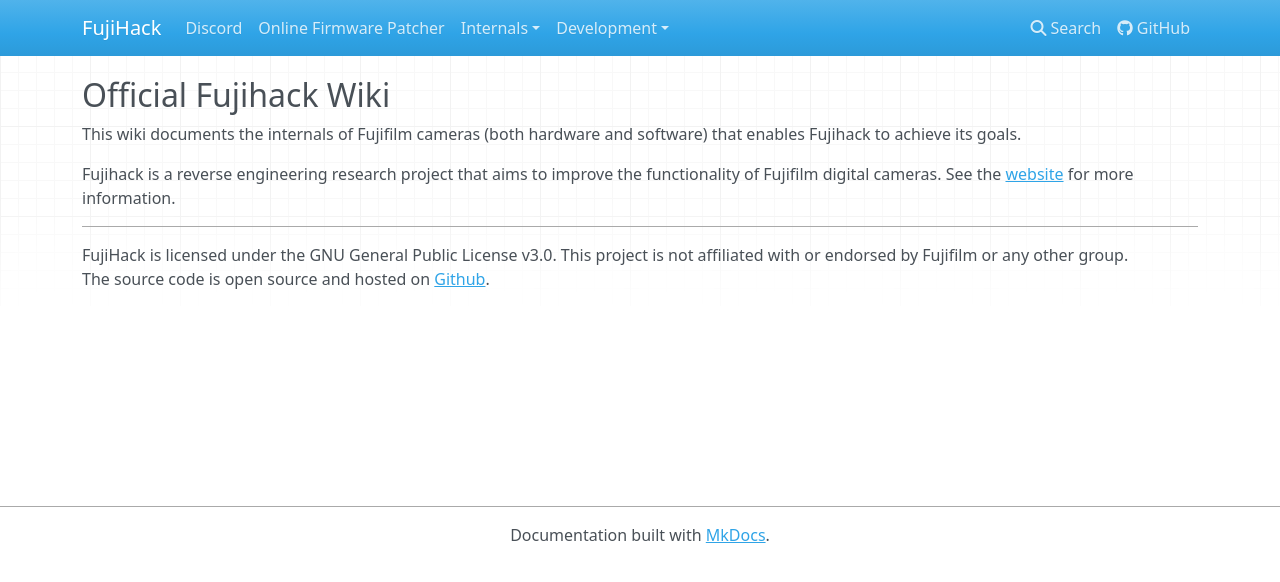
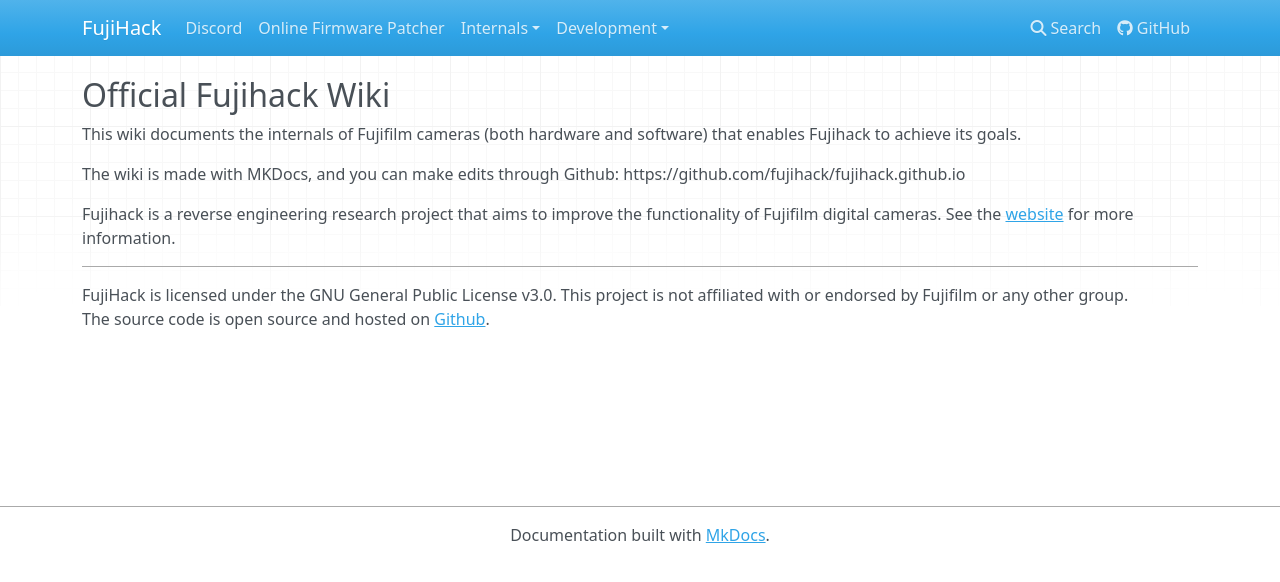
Before and after one commit to fujihack/wiki, an MkDocs documentation site: the page built from docs/index.md, in a window 1280 px wide. Shown: the top 582 px of the page. Built offline with MkDocs 1.6.1, drawn with Linux system fonts in a browser that asks for light colours; nearby versions of some CDN libraries.

Commit message:
Update index.md

```diff
--- a/docs/index.md
+++ b/docs/index.md
@@ -1,6 +1,8 @@
 ## Official Fujihack Wiki
 
 This wiki documents the internals of Fujifilm cameras (both hardware and software) that enables Fujihack to achieve its goals.
+
+The wiki is made with MKDocs, and you can make edits through Github: https://github.com/fujihack/fujihack.github.io
 
 Fujihack is a reverse engineering research project that aims to improve the functionality of Fujifilm digital cameras.
 See the [website](https://fujihack.org/) for more information.
```
